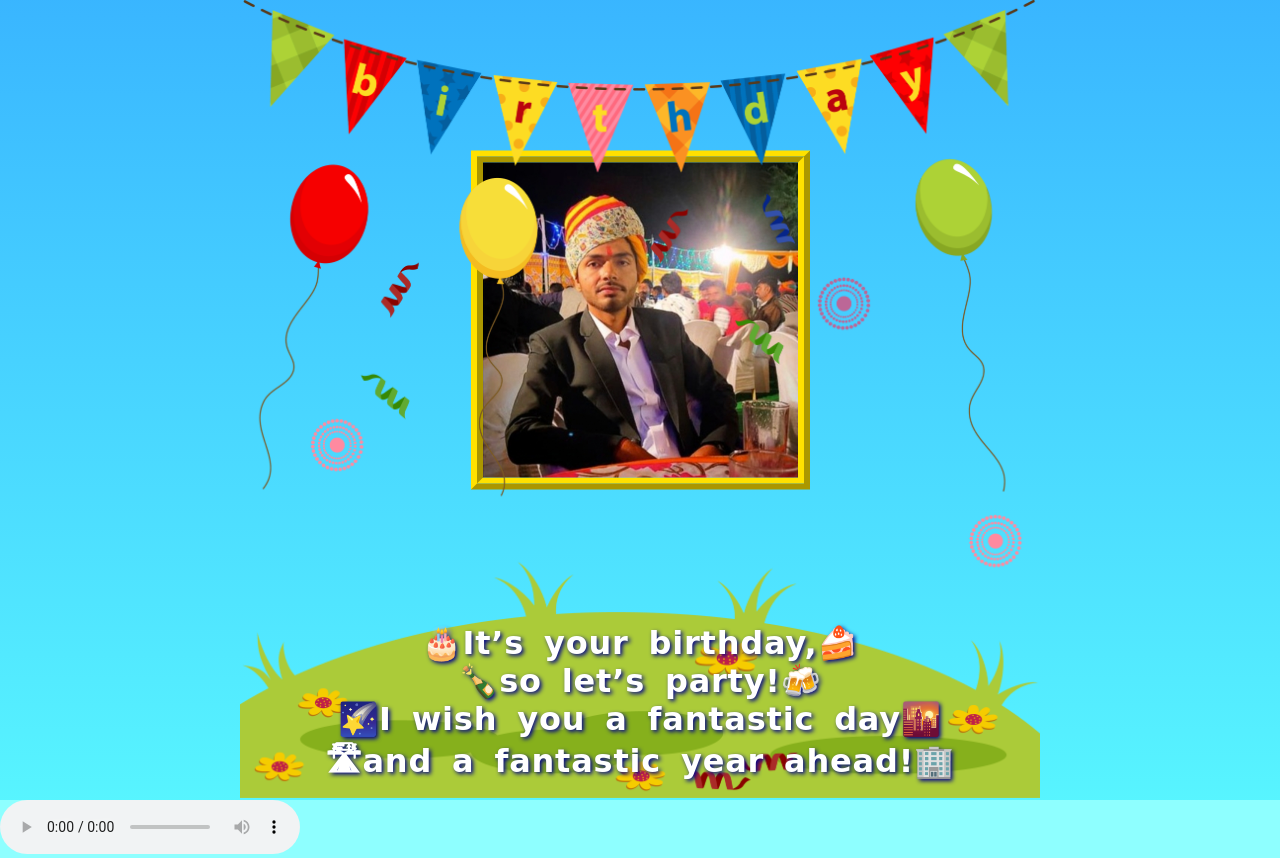
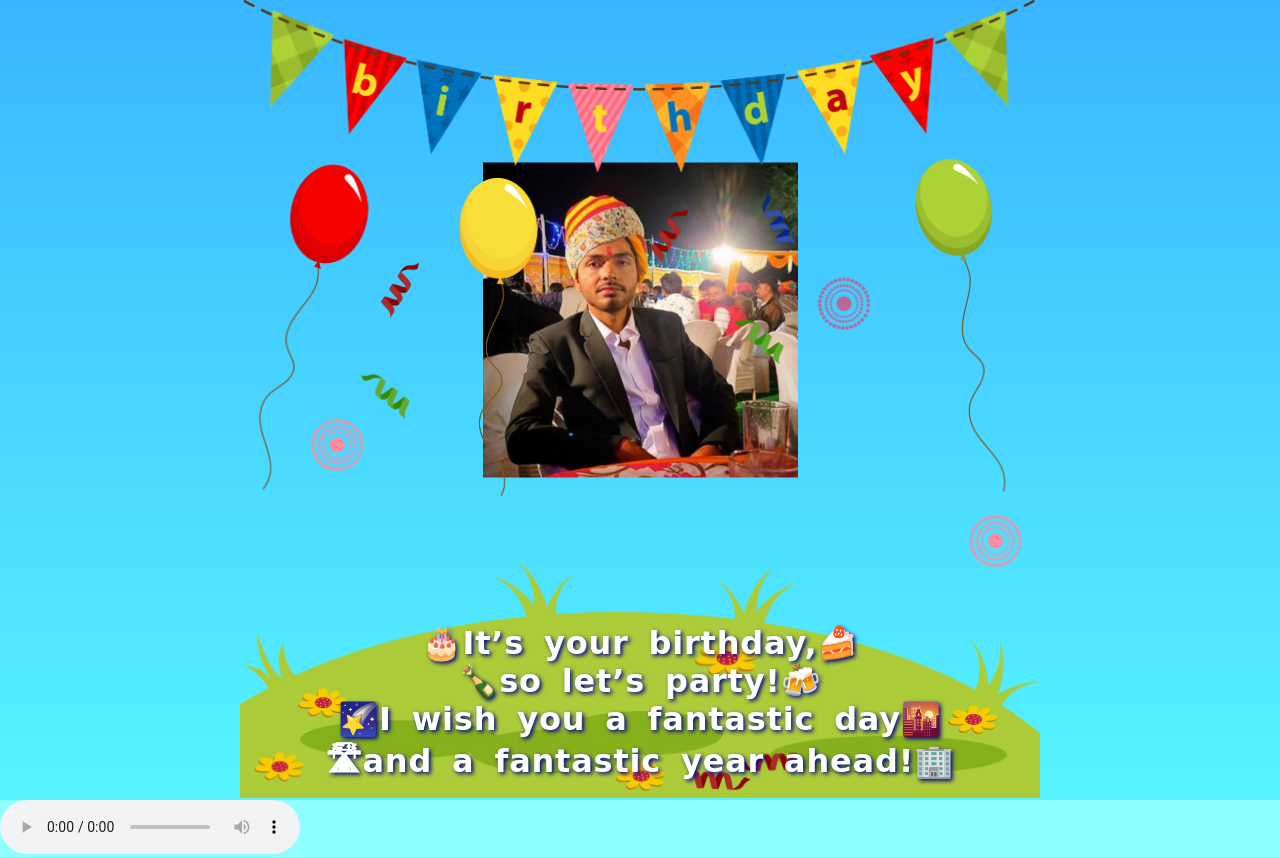
Before and after one commit to Aparichit0/kd, a plain HTML site: page index.html in a window 1280 px wide. Drawn offline with Linux system fonts and the light colour scheme; a web font is replaced by a local one.

Commit message:
removing photo frames
doesn't look good with bg (bgcolor is mixing in border color

```diff
--- a/style.css
+++ b/style.css
@@ -31,7 +31,6 @@ body {
 	max-width: 315px;
 	max-height: 315px;
 	z-index: -1;
-	border: 1.5vmin ridge rgb(255, 225, 0);
 	/* recentering image with diffrent viewport sizes */
 	position: absolute;
 	top: 40%;
```
